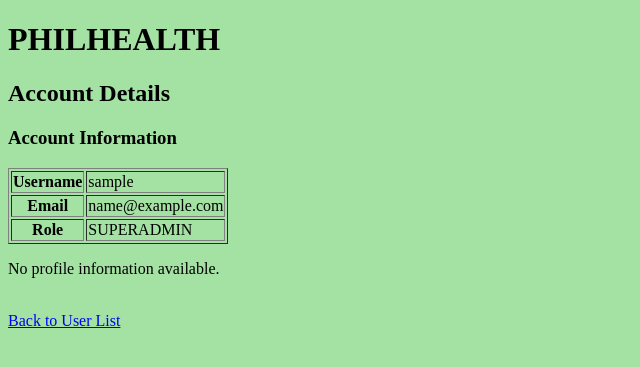
After one commit to SkieAdmin/PHILHEALTH_SYS_OJT, a Django app: page /view-user/1/ in a window 1280 px wide. The commit adds this page. Shown: the top 367 px of the page, without its empty margins (0-640 px from the left). Run offline with Django 5.2, Linux system fonts and the light colour scheme; a user stored in the database is signed in; tables that the repository leaves empty hold one stand-in row (values such as "Sample post").

Commit message:
Patch [v1.0.0.1]
[+] Improve User CRUD (Superadmin & Add View )
[+] Add Search Filter
[+] Fix some bugs :)

```diff
--- a/philhealth_eKonsulta/login/templates/login/create_user.html
+++ b/philhealth_eKonsulta/login/templates/login/create_user.html
@@ -15,7 +15,7 @@
     </select><br><br>
 
     <button type="submit">Proceed</button>
-    <a href="{% url 'superadmin_dashboard' %}">Back</a>
+    <a href="{% url 'superadmin_dashboard' %}"><button type="button">Back</button></a>
 </form>
 
 {% endblock %}
--- /dev/null
+++ b/philhealth_eKonsulta/login/templates/login/view_user.html
@@ -0,0 +1,78 @@
+{% extends 'base.html' %}
+{% block title %}View Account{% endblock %}
+{% block content %}
+
+<h2>Account Details</h2>
+<style>
+    body {
+        background-color: rgb(163, 226, 163);
+    }
+</style>
+<h3>Account Information</h3>
+<table border="1">
+    <tr>
+        <th>Username</th>
+        <td>{{ user.username }}</td>
+    </tr>
+    <tr>
+        <th>Email</th>
+        <td>{{ user.email }}</td>
+    </tr>
+    <tr>
+        <th>Role</th>
+        <td>{{ user.role }}</td>
+    </tr>
+</table>
+
+{% if profile %}
+<h3>Profile Information</h3>
+<table border="1">
+    <tr>
+        <th>First Name</th>
+        <td>{{ profile.first_name }}</td>
+    </tr>
+    <tr>
+        <th>Last Name</th>
+        <td>{{ profile.last_name }}</td>
+    </tr>
+    <tr>
+        <th>Employee ID</th>
+        <td>{{ profile.employee_id }}</td>
+    </tr>
+    {% if user.role == "DOCTOR" %}
+    <tr>
+        <th>Specialization</th>
+        <td>{{ profile.specialization }}</td>
+    </tr>
+    <tr>
+        <th>License Number</th>
+        <td>{{ profile.license_number }}</td>
+    </tr>
+    {% elif user.role == "SECRETARY" %}
+    <tr>
+        <th>Department</th>
+        <td>{{ profile.department }}</td>
+    </tr>
+    {% elif user.role == "FINANCE" %}
+    <tr>
+        <th>Position</th>
+        <td>{{ profile.position }}</td>
+    </tr>
+    {% endif %}
+    <tr>
+        <th>Phone</th>
+        <td>{{ profile.phone }}</td>
+    </tr>
+    <tr>
+        <th>Email</th>
+        <td>{{ profile.email }}</td>
+    </tr>
+</table>
+{% else %}
+<p>No profile information available.</p>
+{% endif %}
+
+<br>
+<a href="{% url 'list_users' %}">Back to User List</a>
+
+{% endblock %}
--- a/philhealth_eKonsulta/login/urls.py
+++ b/philhealth_eKonsulta/login/urls.py
@@ -16,6 +16,8 @@ urlpatterns = [
     # CRUD
     path('create-user/', views.create_user_view, name="create_user"),
     path('list-users/', views.list_users_view, name="list_users"),
+    #(Added by Gocotano) - View User brub
+    path('view-user/<int:user_id>/', views.view_user_view, name="view_user"),
     path('update-user/<int:user_id>/', views.update_user_view, name="update_user"),
     path('delete-user/<int:user_id>/', views.delete_user_view, name="delete_user"),
 
--- a/philhealth_eKonsulta/login/views.py
+++ b/philhealth_eKonsulta/login/views.py
@@ -5,6 +5,7 @@ from django.contrib.auth.decorators import login_required
 from django.contrib.auth import get_user_model
 from django.contrib import messages
 from django.db import IntegrityError
+from django.db.models import Q
 
 from .models import DoctorProfile, SecretaryProfile, FinanceProfile
 
@@ -82,15 +83,65 @@ def create_user_view(request):
 
     return render(request, "login/create_user.html")
 
-
+#(Gocotano) -
+# --------------------------------------------------------------------------------------
 @login_required
 def list_users_view(request):
     if request.user.role != "SUPERADMIN":
         return render(request, "login/error.html", {"message": "Access denied."})
 
-    users = User.objects.exclude(role="SUPERADMIN")
-    return render(request, "login/list_users.html", {"users": users})
+    #(Hide Patient too, tangina yarns)
+    users = User.objects.exclude(role__in=["SUPERADMIN", "PATIENT"])
+    # users = User.objects.exclude(role="SUPERADMIN")
 
+    search_query = request.GET.get("search_query", "")
+
+    # Get full name for each user from their profile
+    user_list = []
+    for user in users:
+        full_name = ""
+        if user.role == "DOCTOR":
+            profile = DoctorProfile.objects.filter(user=user).first()
+        elif user.role == "SECRETARY":
+            profile = SecretaryProfile.objects.filter(user=user).first()
+        elif user.role == "FINANCE":
+            profile = FinanceProfile.objects.filter(user=user).first()
+        else:
+            profile = None
+
+        if profile:
+            full_name = f"{profile.first_name} {profile.last_name}"
+
+        user_list.append({"user": user, "full_name": full_name})
+
+    # Filter by search query (username, role, or full name)
+    if search_query:
+        user_list = [
+            item for item in user_list
+            if search_query.lower() in item["user"].username.lower()
+            or search_query.lower() in item["user"].role.lower()
+            or search_query.lower() in item["full_name"].lower()
+        ]
+
+    return render(request, "login/list_users.html", {"user_list": user_list})
+
+#(Added by Gocotano) --- View Account Information (Viewed by Admin)
+# --------------------------------------------------------------------------------------
+@login_required
+def view_user_view(request, user_id):
+    if request.user.role != "SUPERADMIN":
+        return render(request, "login/error.html", {"message": "Access denied."})
+
+    user = get_object_or_404(User, id=user_id)
+    profile = None
+    if user.role == "DOCTOR":
+        profile = DoctorProfile.objects.filter(user=user).first()
+    elif user.role == "SECRETARY":
+        profile = SecretaryProfile.objects.filter(user=user).first()
+    elif user.role == "FINANCE":
+        profile = FinanceProfile.objects.filter(user=user).first()
+    return render(request, "login/view_user.html", {"user": user, "profile": profile})
+# --------------------------------------------------------------------------------------
 
 @login_required
 def update_user_view(request, user_id):
@@ -168,8 +219,7 @@ def doctor_registration(request):
                 email=email
             )
 
-            messages.success(request, "Doctor registered successfully!")
-            return redirect("doctor_registration")
+            return redirect("/list-users/?registered=doctor")
 
         except IntegrityError:
             messages.error(request, "Error creating doctor account.")
```
Also changed, not shown: philhealth_eKonsulta/login/templates/landing_pages/superadmin.html (+17 -3 lines), philhealth_eKonsulta/login/templates/login/list_users.html (+28 -6 lines).
